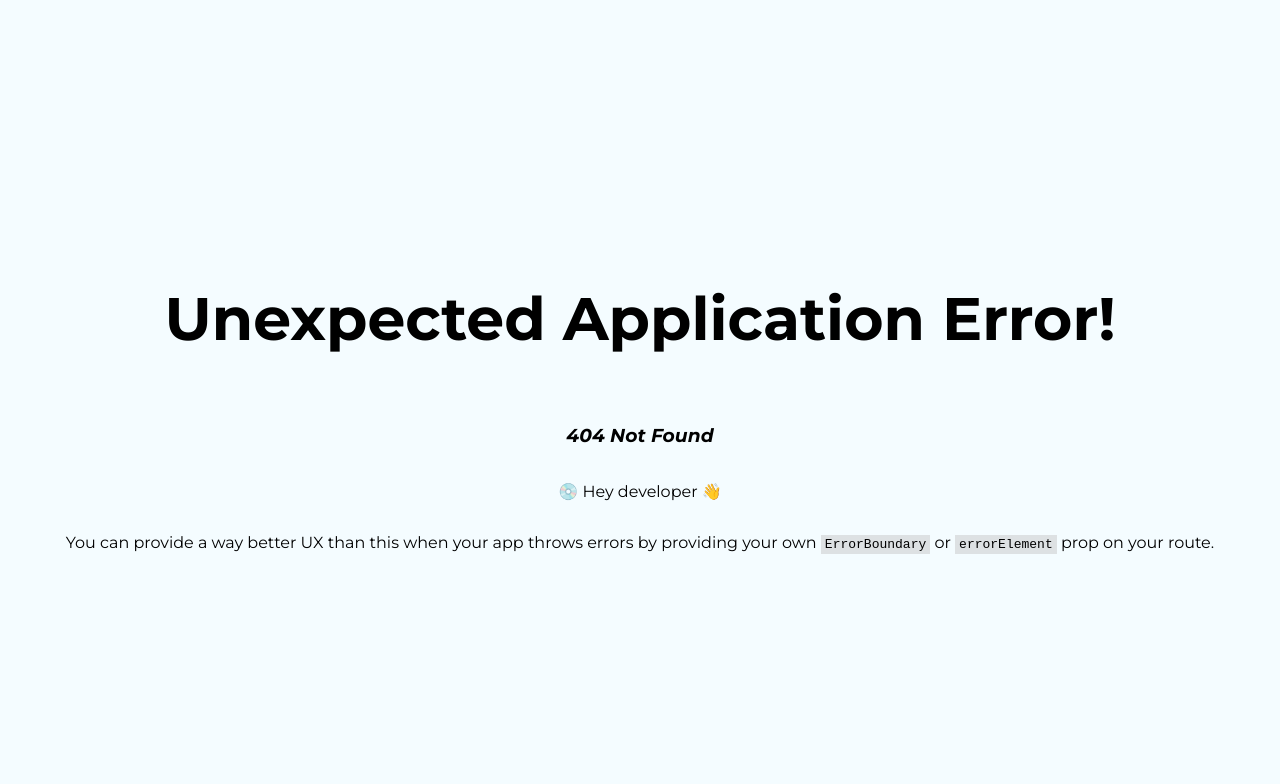
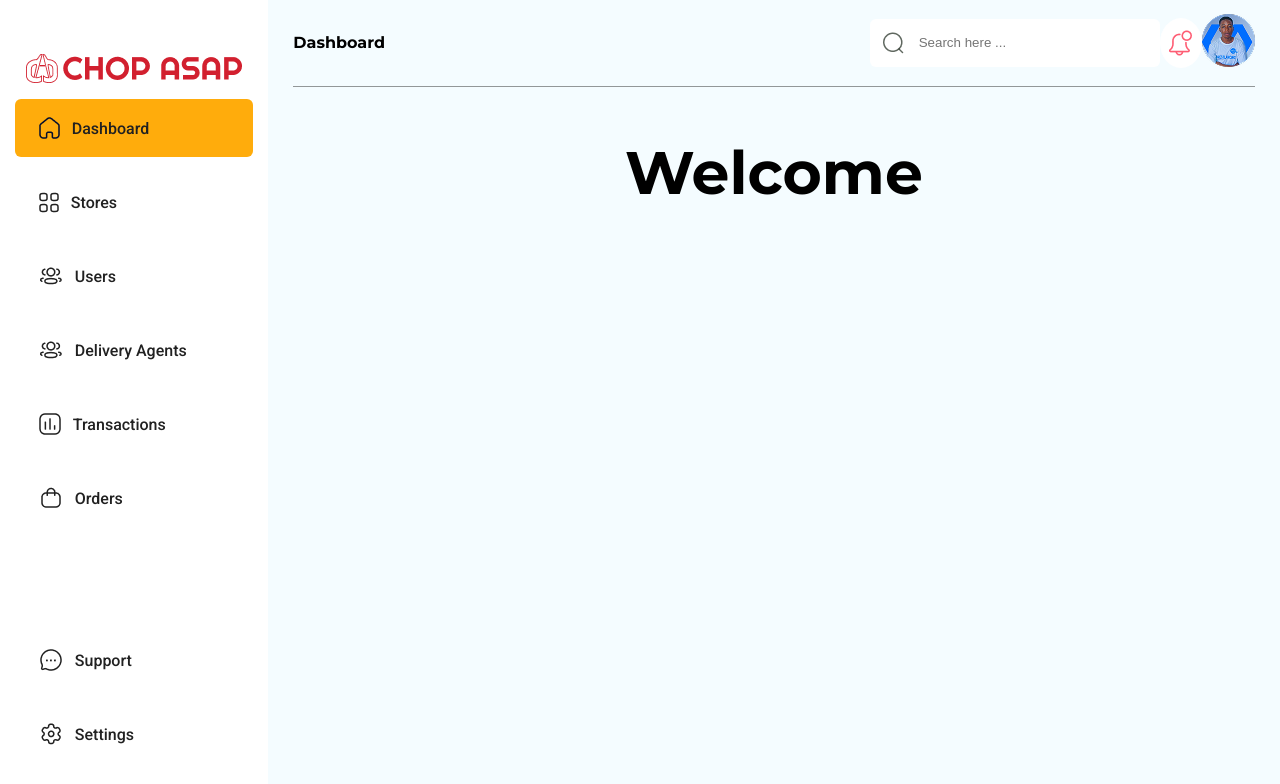
Before and after one commit to CarlTeclancing/chopasap-lp, a React (Vite) app: page / in a window 1280 px wide. Before the commit this address had no page. Shown: the top 784 px of the page. Built offline with nearby package versions, Linux system fonts and the light colour scheme.

Commit message:
Minor fixes

```diff
--- a/src/components/DashboardLayout.jsx
+++ b/src/components/DashboardLayout.jsx
@@ -2,19 +2,18 @@ import React from 'react'
 import { Children } from 'react'
 import SideBar from './SideBar'
 import TopNav from './TopNav'
+import { Outlet } from 'react-router-dom'
 
-const DashboardLayout = ( {children } )=> {
+const DashboardLayout = ( )=> {
   return (
-    <>
-        <div className='dashboard-container'>
+        <div className='dashboard-container' >
             <SideBar active={2} />
-
             <div className="main-section">
                 <TopNav PageTitle={'Dashboard'} />
-                    {children}
+                    <Outlet />
             </div>
         </div>
-    </>
+
   )
 }
 
--- a/src/components/Layout.jsx
+++ b/src/components/Layout.jsx
@@ -18,7 +18,7 @@ const Layout = () => {
   return (
     <>
       {loading && <SkeletonLoader />}
-      {!loading && <Outlet />}
+      {/* {!loading && <Outlet />} */}
     </>
   );
 };
--- a/src/components/SideBar.jsx
+++ b/src/components/SideBar.jsx
@@ -9,6 +9,7 @@ import chart from '../assets/chart.png';
 import bag from '../assets/bag.png';
 import chat from '../assets/chat.png';
 import settings from '../assets/settings.png';
+
 
 
 
@@ -26,16 +27,16 @@ function SideBar({ active }) {
             <Link
                 onClick={() => setActiveState(1)}
                 state={activeState}
-                className={location.pathname === '/dashboard'? 'navigation-element-active' : 'navigation-element-disabled'}
-                to='/dashboard'>
+                className={location.pathname === '/'? 'navigation-element-active' : 'navigation-element-disabled'}
+                to='/'>
                 <img src={Home} alt="Home" />
                 <span>Dashboard</span>
             </Link>
 
             <Link
                 onClick={() => setActiveState(2)}
-                className={location.pathname === '/dashboard/stores'? 'navigation-element-active' : 'navigation-element-disabled'}
-                to='/dashboard/stores'>
+                className={location.pathname === '/stores'? 'navigation-element-active' : 'navigation-element-disabled'}
+                to='/stores'>
                 <img src={category} alt="Home" />
                 <span>Stores</span>
             </Link>
--- a/src/main.jsx
+++ b/src/main.jsx
@@ -4,6 +4,9 @@ import {
   createBrowserRouter,
   RouterProvider,
   Outlet,
+  BrowserRouter,
+  Route,
+  Routes,
 } from 'react-router-dom';
 
 import App from './App.jsx';
@@ -16,6 +19,7 @@ import Orders from './pages/orders/Orders.jsx';
 import Settings from './pages/settings/Settings.jsx';
 import Support from './pages/support/support.jsx';
 import StoreDetails from './pages/stores/StoreDetails.jsx';
+import DashboardLayout from './components/DashboardLayout.jsx';
 
 
 
@@ -62,6 +66,13 @@ const router = createBrowserRouter([
 
 createRoot(document.getElementById('root')).render(
   <StrictMode>
-    <RouterProvider router={router} />
+    <BrowserRouter>
+    <Routes>
+      <Route element={<DashboardLayout />}>
+          <Route index element={<Dashbaord />} />
+          <Route path='stores' element={<Stores />} />
+      </Route>
+    </Routes>
+    </BrowserRouter>
   </StrictMode>
 );
--- a/src/pages/index.jsx
+++ b/src/pages/index.jsx
@@ -5,9 +5,7 @@ import DashboardLayout from '../components/DashboardLayout';
 
 function Dashbaord() {
   return (
-    <DashboardLayout>
-
-    </DashboardLayout>
+    <h2>Welcome</h2>
   )
 }
 
--- a/src/pages/stores/Stores.jsx
+++ b/src/pages/stores/Stores.jsx
@@ -5,7 +5,7 @@ import DashboardLayout from '../../components/DashboardLayout';
 
 function Stores() {
   return (
-    <DashboardLayout>
+
       <div className="container-dashaord">
             <h3>Store Management</h3>
             <table className='table'>
@@ -42,7 +42,7 @@ function Stores() {
             </table>
 
           </div>
-    </DashboardLayout>
+
   )
 }
 
```
